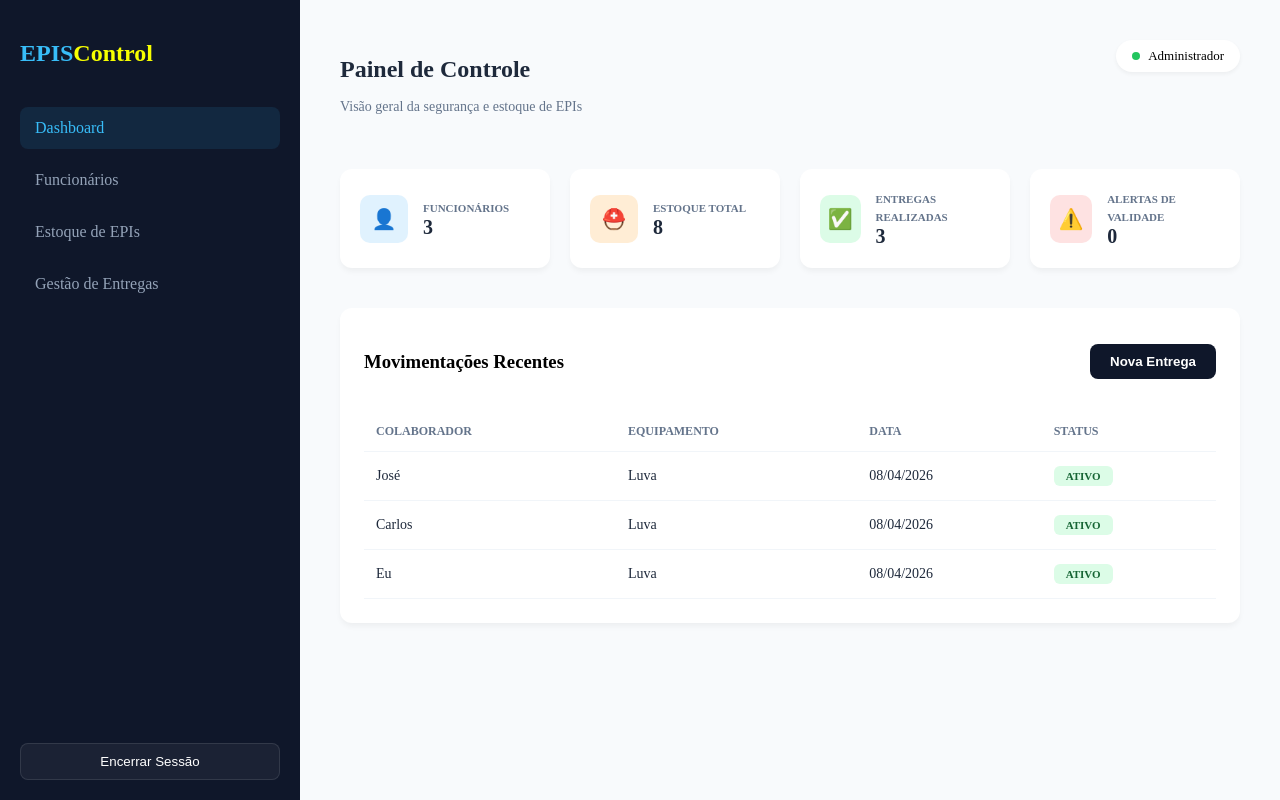
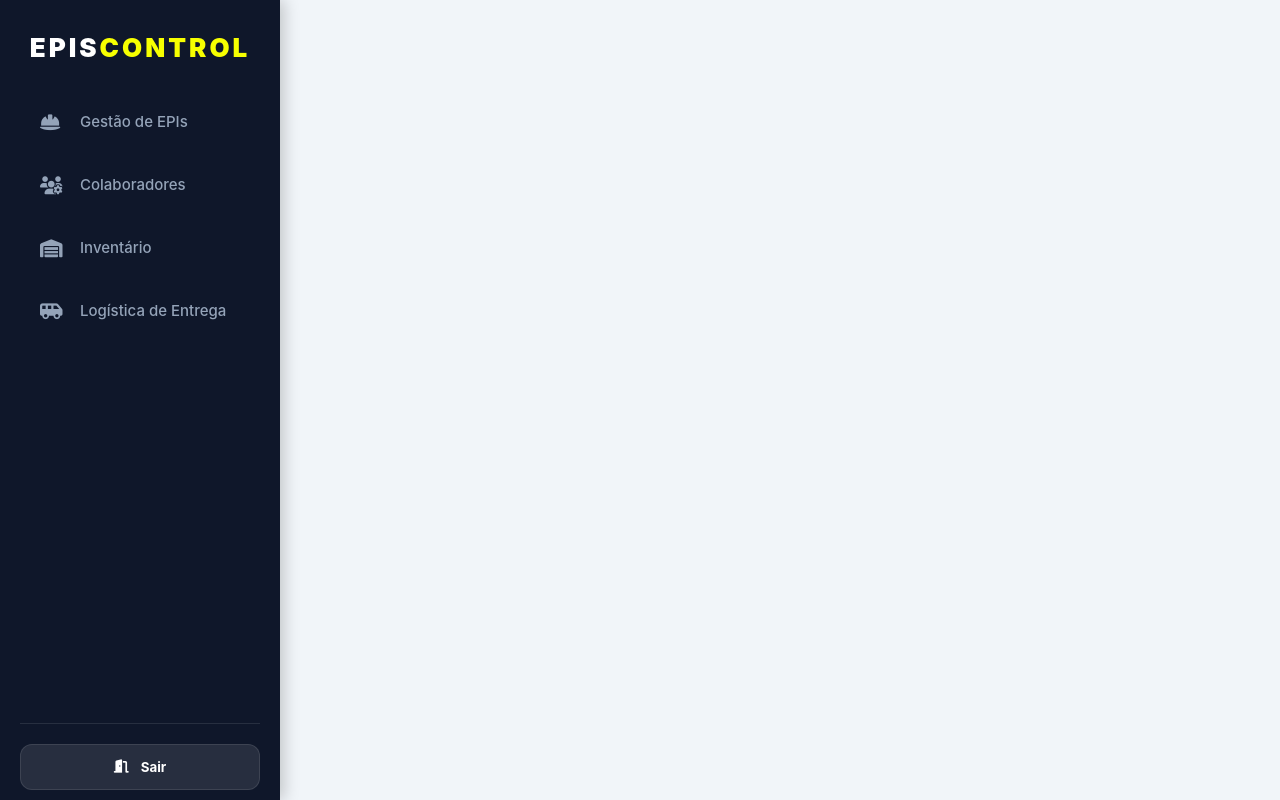
Before and after one commit to maikezzk7-spec/EpisControl, a Vue app: page /dashboard in a window 1280 px wide. Built offline with nearby package versions, Linux system fonts and the light colour scheme.

Commit message:
quase lá

```diff
--- a/src/router/index.js
+++ b/src/router/index.js
@@ -2,7 +2,7 @@ import { createRouter, createWebHistory } from 'vue-router'
 import home from '../views/home.vue'
 import login from '../views/login.vue'
 import cadastro from '../views/cadastro.vue'
-import entregas_epis from '../views/entrega_epis.vue'
+import entrega_epis from '../views/entrega_epis.vue'
 import historico_epis from '../views/historico_epis.vue'
 import dashboard from '../views/dashboard.vue'
 import epis from '../views/epis.vue'
@@ -28,7 +28,7 @@ const routes = [
     component: dashboard,
     meta: { requiresAuth: true },
     children: [
-      { path: 'entregas_epis', component: entregas_epis },
+      { path: 'entrega_epis', component: entrega_epis },
       { path: 'historico_epis', component: historico_epis },
       { path: 'epis', component: epis },
       { path: 'funcionario', component: funcionario }
--- a/src/views/dashboard.vue
+++ b/src/views/dashboard.vue
@@ -1,267 +1,190 @@
 <template>
-  <div class="dashboard-container">
-    <aside class="sidebar">
-      <div class="logo-section">
-        <h2 class="brand-name">EPIS<span>Control</span></h2>
+  <div class="dashboard-shell">
+    <aside class="sidebar-premium">
+      <div class="brand-container">
+        <h2 class="brand-logo">EPIS<span>CONTROL</span></h2>
       </div>
 
-      <nav class="menu">
-        <router-link to="/dashboard" class="menu-item active">
-          <i class="icon-dashboard"></i> Dashboard
+      <nav class="navigation-menu">
+        <router-link to="/dashboard/epis" class="nav-item">
+          <i class="fas fa-hard-hat"></i> <span>Gestão de EPIs</span>
         </router-link>
-        <router-link to="/funcionarios" class="menu-item">
-          <i class="icon-users"></i> Funcionários
+
+        <router-link to="/dashboard/funcionario" class="nav-item">
+          <i class="fas fa-users-cog"></i> <span>Colaboradores</span>
         </router-link>
-        <router-link to="/estoque" class="menu-item">
-          <i class="icon-box"></i> Estoque de EPIs
+
+        <router-link to="/dashboard/historico_epis" class="nav-item">
+          <i class="fas fa-warehouse"></i> <span>Inventário</span>
         </router-link>
-        <router-link to="/entregas" class="menu-item">
-          <i class="icon-truck"></i> Gestão de Entregas
+
+        <router-link to="/dashboard/entrega_epis" class="nav-item">
+          <i class="fas fa-shuttle-van"></i> <span>Logística de Entrega</span>
         </router-link>
       </nav>
 
-      <footer class="sidebar-footer">
-        <button class="btn-logout">Encerrar Sessão</button>
-      </footer>
+      <div class="sidebar-footer">
+        <button @click="sair" class="logout-trigger">
+          <i class="fas fa-door-open"></i>
+          <span>Sair</span>
+        </button>
+      </div>
     </aside>
 
-    <main class="main-content">
-      <header class="content-header">
-        <div class="title-group">
-          <h1>Painel de Controle</h1>
-          <p>Visão geral da segurança e estoque de EPIs</p>
-        </div>
-        <div class="user-badge">
-          <span class="status-dot"></span> Administrador
-        </div>
-      </header>
-
-      <section class="stats-grid">
-        <div class="stat-card">
-          <div class="stat-icon blue">👤</div>
-          <div class="stat-info">
-            <span>FUNCIONÁRIOS</span>
-            <strong>3</strong>
-          </div>
-        </div>
-        <div class="stat-card">
-          <div class="stat-icon orange">⛑️</div>
-          <div class="stat-info">
-            <span>ESTOQUE TOTAL</span>
-            <strong>8</strong>
-          </div>
-        </div>
-        <div class="stat-card">
-          <div class="stat-icon green">✅</div>
-          <div class="stat-info">
-            <span>ENTREGAS REALIZADAS</span>
-            <strong>3</strong>
-          </div>
-        </div>
-        <div class="stat-card">
-          <div class="stat-icon red">⚠️</div>
-          <div class="stat-info">
-            <span>ALERTAS DE VALIDADE</span>
-            <strong>0</strong>
-          </div>
-        </div>
-      </section>
-
-      <section class="table-container">
-        <div class="table-header">
-          <h3>Movimentações Recentes</h3>
-          <button class="btn-action">Nova Entrega</button>
-        </div>
-        <table>
-          <thead>
-            <tr>
-              <th>COLABORADOR</th>
-              <th>EQUIPAMENTO</th>
-              <th>DATA</th>
-              <th>STATUS</th>
-            </tr>
-          </thead>
-          <tbody>
-            <tr>
-              <td>José</td>
-              <td>Luva</td>
-              <td>08/04/2026</td>
-              <td><span class="badge-status">ATIVO</span></td>
-            </tr>
-            <tr>
-              <td>Carlos</td>
-              <td>Luva</td>
-              <td>08/04/2026</td>
-              <td><span class="badge-status">ATIVO</span></td>
-            </tr>
-            <tr>
-              <td>Eu</td>
-              <td>Luva</td>
-              <td>08/04/2026</td>
-              <td><span class="badge-status">ATIVO</span></td>
-            </tr>
-          </tbody>
-        </table>
-      </section>
+    <main class="main-viewport">
+      <div class="page-container">
+        <RouterView />
+      </div>
     </main>
   </div>
 </template>
 
+<script setup>
+import { useSupabase } from '../composables/useSupabase'
+import { useRouter, RouterLink, RouterView } from 'vue-router'
+
+const { supabase } = useSupabase()
+const router = useRouter()
+
+async function sair() {
+  try {
+    await supabase.auth.signOut()
+    router.push('/login')
+  } catch (err) {
+    console.error('Erro ao encerrar sessão:', err)
+  }
+}
+</script>
+
 <style scoped>
-.dashboard-container {
+/* Reset de layout */
+.dashboard-shell {
   display: flex;
   height: 100vh;
-  background-color: #f8fafc;
+  background-color: #f1f5f9;
+  font-family: 'Inter', sans-serif;
 }
 
-/* SIDEBAR */
-.sidebar {
-  width: 260px;
+/* SIDEBAR PREMIUM */
+.sidebar-premium {
+  width: 280px;
   background-color: #0f172a;
-  color: white;
   display: flex;
   flex-direction: column;
-  padding: 20px;
+  padding: 10px 20px;
+  position: fixed;
+  height: 100vh;
+  box-shadow: 4px 0 15px rgba(0, 0, 0, 0.2);
+  z-index: 100;
+  box-sizing: border-box; /* Garante que o padding não quebre a altura */
 }
 
-.brand-name {
-  color: #38bdf8;
-  font-size: 1.5rem;
-  font-weight: 800;
-  margin-bottom: 40px;
+/* Branding */
+.brand-container {
+  margin-bottom: 14px;
+  text-align: center;
 }
 
-.brand-name span { color: #F7FF00; }
+.brand-logo {
+  color: #fff;
+  font-size: 26px;
+  font-weight: 900;
+  letter-spacing: 3px;
+}
 
-.menu { flex: 1; }
+.brand-logo span {
+  color: #f7ff00;
+}
 
-.menu-item {
+/* Menu de Navegação */
+.navigation-menu {/* Faz o menu ocupar o espaço disponível, empurrando o footer para baixo */
+  display: flex;
+  flex-direction: column;
+  gap: 16px;
+}
+
+.nav-item {
   display: flex;
   align-items: center;
-  padding: 12px 15px;
+  gap: 15px;
+  padding: 14px 20px;
   color: #94a3b8;
   text-decoration: none;
-  border-radius: 8px;
-  margin-bottom: 10px;
-  transition: 0.3s;
+  border-radius: 12px;
+  font-size: 15px;
+  font-weight: 500;
+  transition: all 0.3s ease;
 }
 
-.menu-item.active, .menu-item:hover {
-  background-color: rgba(56, 189, 248, 0.1);
-  color: #38bdf8;
+.nav-item i {
+  font-size: 18px;
+  width: 25px;
 }
 
-.btn-logout {
-  width: 100%;
-  padding: 10px;
-  background: rgba(255, 255, 255, 0.05);
-  border: 1px solid rgba(255, 255, 255, 0.1);
-  color: white;
-  border-radius: 8px;
-  cursor: pointer;
+/* Estado Ativo e Hover */
+.nav-item:hover, .router-link-active {
+  background-color: rgba(255, 255, 255, 0.1);
+  color: #fff;
 }
 
-/* CONTEÚDO PRINCIPAL */
-.main-content {
-  flex: 1;
+.router-link-active {
+  background-color: #fff !important;
+  color: #0f172a !important;
+  box-shadow: 0 4px 12px rgba(0, 0, 0, 0.1);
+}
+
+/* Rodapé e Botão Sair */
+.sidebar-footer {
+  margin-top: auto; /* Garante que o container fique na base da sidebar */
+  padding-top: 20px;
+  border-top: 1px solid rgba(255, 255, 255, 0.1); /* Linha divisória sutil */
+}
+
+.logout-trigger {
+  width: 100%;
+  display: flex;
+  align-items: center;
+  justify-content: center;
+  gap: 12px;
+  background: rgba(255, 255, 255, 0.1);
+  color: #fff;
+  border: 1px solid rgba(255, 255, 255, 0.1);
+  padding: 14px;
+  border-radius: 12px;
+  cursor: pointer;
+  font-weight: 700;
+  font-family: 'Inter', sans-serif;
+  transition: nome;
+}
+
+.logout-trigger:hover {
+  background: #38bdf8;
+  color: #fff;
+}
+
+/* ÁREA DE CONTEÚDO */
+.main-viewport {
+  flex-grow: 1;
+  margin-left: 280px;
   padding: 40px;
   overflow-y: auto;
 }
 
-.content-header {
-  display: flex;
-  justify-content: space-between;
-  align-items: flex-start;
-  margin-bottom: 40px;
+.page-container {
+  max-width: 1200px;
+  margin: 0 auto;
+  animation: fadeIn 0.5s ease;
 }
 
-.title-group h1 { font-size: 24px; color: #1e293b; }
-.title-group p { color: #64748b; font-size: 14px; }
-
-.user-badge {
-  background: white;
-  padding: 8px 16px;
-  border-radius: 20px;
-  font-size: 13px;
-  box-shadow: 0 2px 4px rgba(0,0,0,0.05);
-  display: flex;
-  align-items: center;
-  gap: 8px;
+@keyframes fadeIn {
+  from { opacity: 0; transform: translateY(10px); }
+  to { opacity: 1; transform: translateY(0); }
 }
 
-.status-dot { width: 8px; height: 8px; background: #22c55e; border-radius: 50%; }
-
-/* GRID DE CARDS */
-.stats-grid {
-  display: grid;
-  grid-template-columns: repeat(auto-fit, minmax(200px, 1fr));
-  gap: 20px;
-  margin-bottom: 40px;
-}
-
-.stat-card {
-  background: white;
-  padding: 20px;
-  border-radius: 12px;
-  display: flex;
-  align-items: center;
-  gap: 15px;
-  box-shadow: 0 4px 6px -1px rgba(0,0,0,0.05);
-}
-
-.stat-icon {
-  width: 48px;
-  height: 48px;
-  border-radius: 10px;
-  display: flex;
-  align-items: center;
-  justify-content: center;
-  font-size: 20px;
-}
-
-.blue { background: #e0f2fe; }
-.orange { background: #ffedd5; }
-.green { background: #dcfce7; }
-.red { background: #fee2e2; }
-
-.stat-info span { font-size: 11px; color: #64748b; font-weight: 700; }
-.stat-info strong { display: block; font-size: 20px; color: #1e293b; }
-
-/* TABELA */
-.table-container {
-  background: white;
-  border-radius: 12px;
-  padding: 24px;
-  box-shadow: 0 4px 6px -1px rgba(0,0,0,0.05);
-}
-
-.table-header {
-  display: flex;
-  justify-content: space-between;
-  align-items: center;
-  margin-bottom: 20px;
-}
-
-.btn-action {
-  background: #0f172a;
-  color: white;
-  padding: 10px 20px;
-  border-radius: 8px;
-  border: none;
-  font-weight: 600;
-  cursor: pointer;
-}
-
-table { width: 100%; border-collapse: collapse; }
-th { text-align: left; padding: 12px; font-size: 12px; color: #64748b; border-bottom: 1px solid #f1f5f9; }
-td { padding: 16px 12px; font-size: 14px; color: #1e293b; border-bottom: 1px solid #f1f5f9; }
-
-.badge-status {
-  background: #dcfce7;
-  color: #166534;
-  padding: 4px 12px;
-  border-radius: 6px;
-  font-size: 11px;
-  font-weight: 700;
+/* Responsividade */
+@media (max-width: 1024px) {
+  .sidebar-premium { width: 80px; padding: 40px 10px; }
+  .nav-item span, .brand-logo, .logout-trigger span { display: none; }
+  .main-viewport { margin-left: 80px; }
 }
 </style>
```
